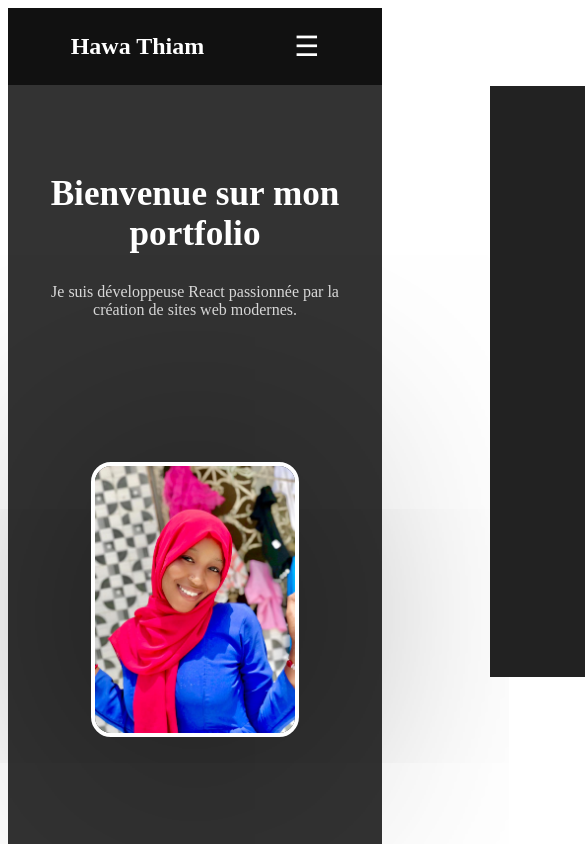
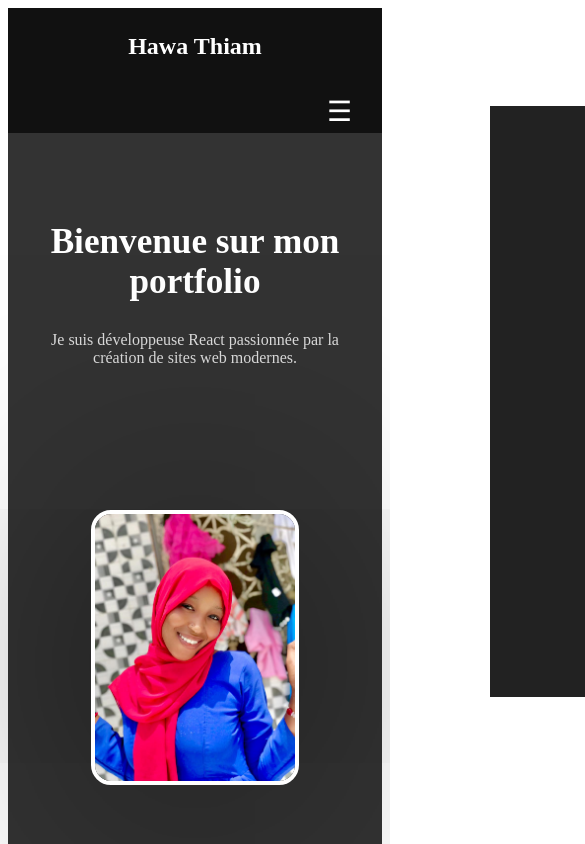
Before and after one commit to mbarike/portfolio, a React app: page / in a window 390 px wide. Shown: the top 844 px of the page, 585 px wide, since content can reach past the window. Built offline with nearby package versions, Linux system fonts and the light colour scheme; the HTML template or start-up script is replaced by a standard one.

Commit message:
ResponsiveNavbar

```diff
--- a/src/composants/Navbar.jsx
+++ b/src/composants/Navbar.jsx
@@ -6,13 +6,11 @@ function Navbar() {
 
   return (
     <nav className="navbar">
-      <div className="menu_lien">
-        <h2 className="logo">Hawa Thiam</h2>
+      <h2 className="logo">Hawa Thiam</h2>
 
       {/* BOUTON HAMBURGER */}
       <div className="menu-icon" onClick={() => setOpen(!open)}>
         ☰
-      </div>
       </div>
 
       {/* NAV LINKS */}
--- a/src/index.css
+++ b/src/index.css
@@ -3,7 +3,7 @@
   display: flex;
   justify-content: space-between;
   align-items: center;
-  padding: 20px 8%;
+  padding: 10px 8%;
   background: #111;
   color: white;
 }
@@ -28,7 +28,7 @@
 
 
   .navbar{
-    display: flex;
+     display: flex;
   justify-content: space-between;
   align-items: center;
   padding: 5px 8%;
@@ -41,15 +41,9 @@
 
   }
 
-  .menu_lien {
-    display: flex;
-    align-items: center;
-    gap: 90px;
-  }
-
   .nav-links {
     position: fixed;
-    top: 70px;
+    top: 90px;
     right: -100%; /* caché */
     height: 70vh;
     width: 250px;
@@ -59,7 +53,6 @@
     justify-content: center;
     gap: 30px;
     transition: 0.3s;
-    position: absolute;
   }
 
   .nav-links.active {
```
